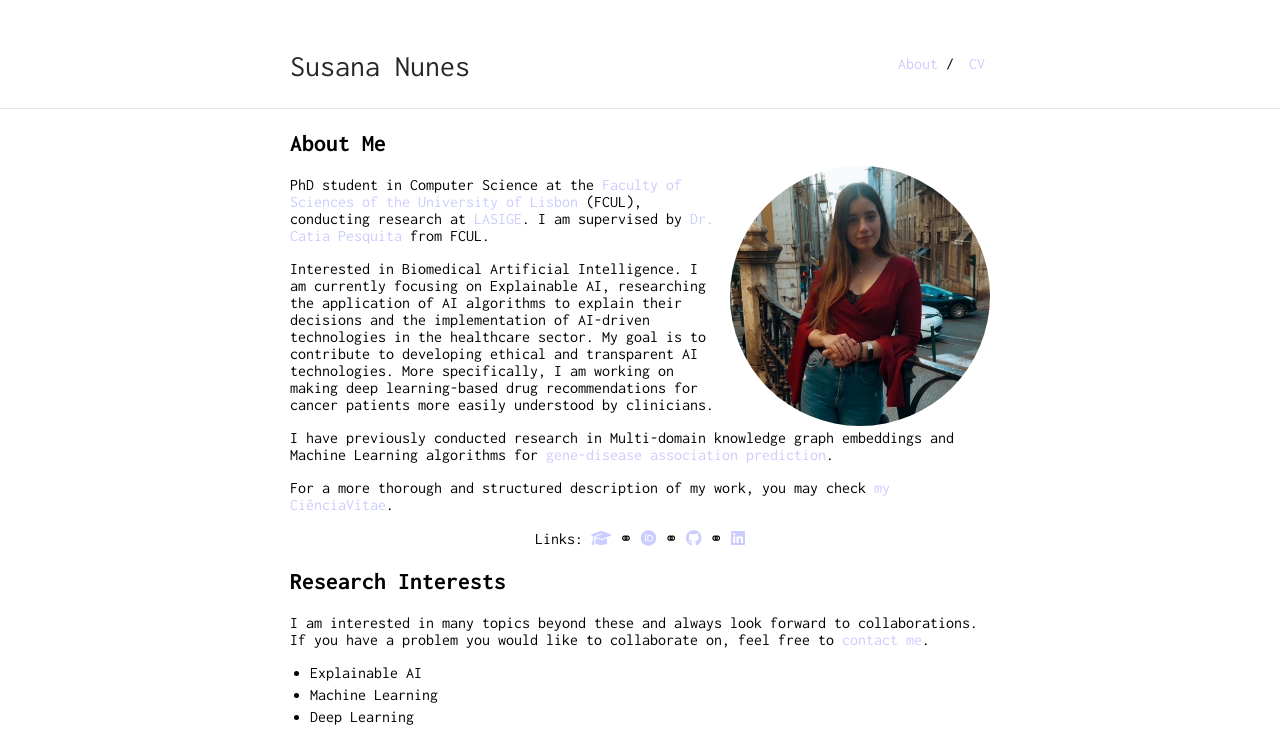
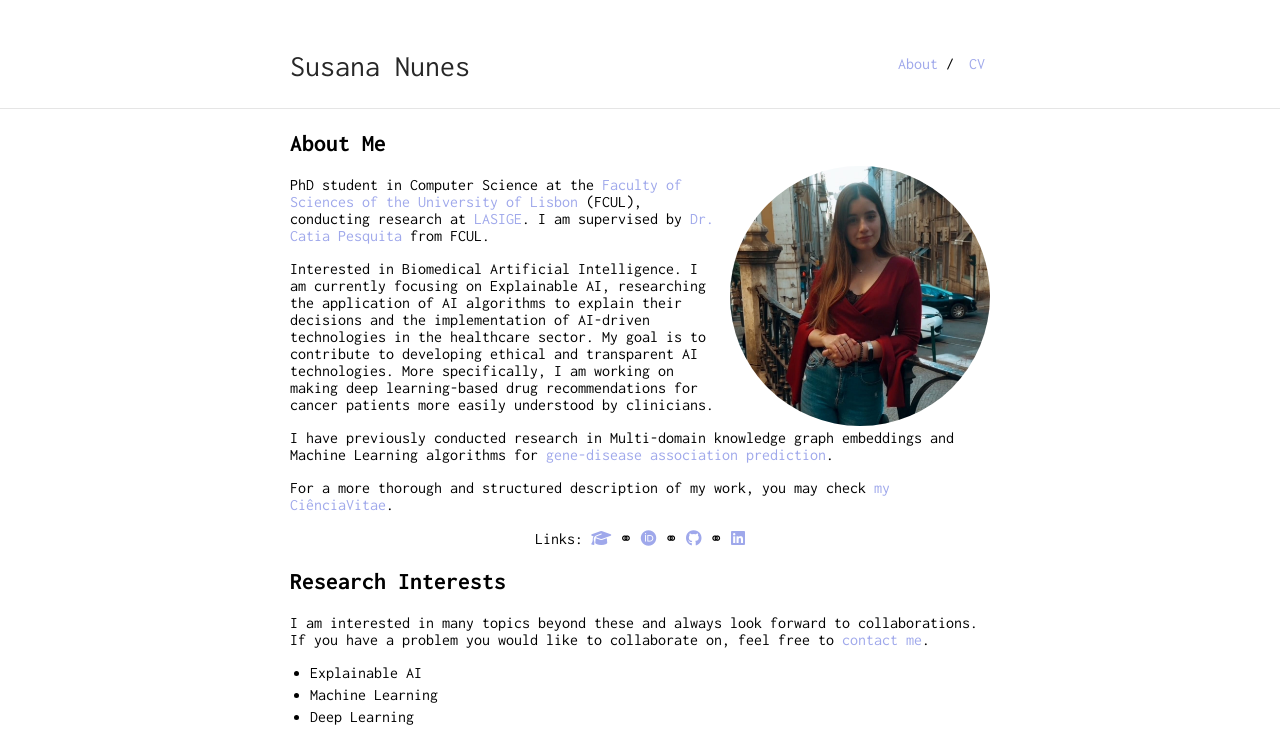
Before and after one commit to SusanaPNunes/susanapnunes.github.io, a Jekyll site: the page built from index.md, in a window 1280 px wide. Shown: the top 731 px of the page. Built offline with Jekyll 4.4.1, drawn with Linux system fonts in a browser that asks for light colours; nearby versions of some CDN libraries.

Commit message:
Update _style.scss

```diff
--- a/_sass/_style.scss
+++ b/_sass/_style.scss
@@ -16,7 +16,7 @@ body {
 }
 a {
     text-decoration: none;
-    color: #CCCCFF;
+    color: #9FA8EB;
 }
 a:hover {
     text-decoration: underline;
```
